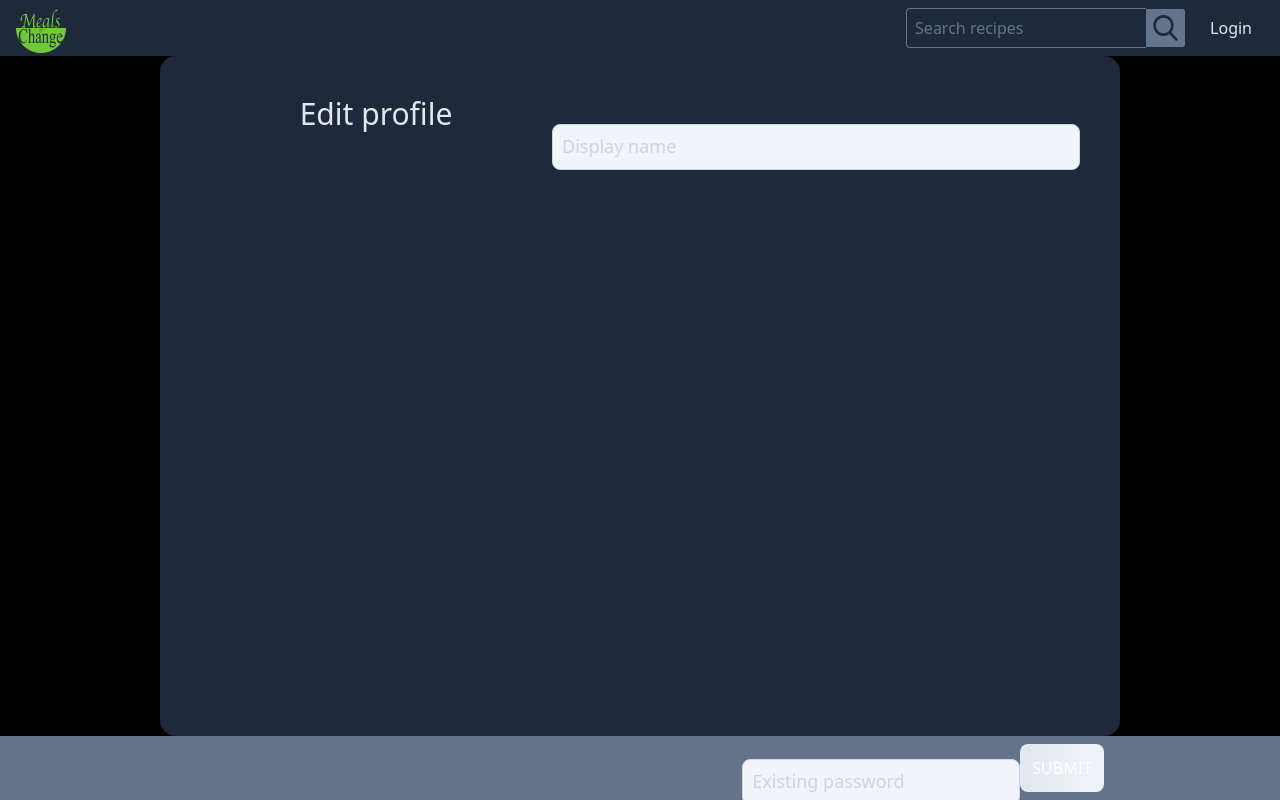
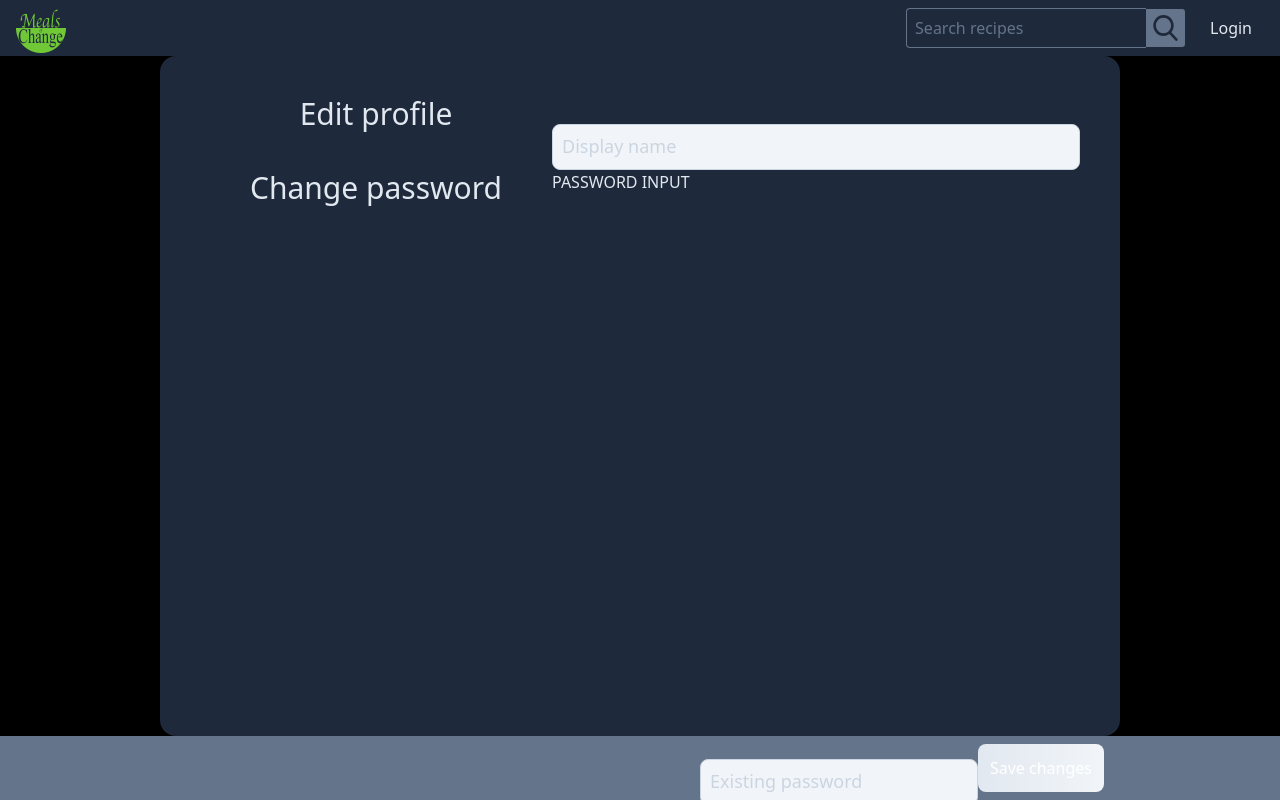
Before and after one commit to jro31/meals-of-change-front-end, a Next.js app: page /account in a window 1280 px wide. Built offline with nearby package versions, Linux system fonts and the light colour scheme; no server answers.

Commit message:
Remove AccountForm component

```diff
--- a/components/pages/account/AccountForm.js
+++ /dev/null
@@ -1,25 +0,0 @@
-import { useEffect } from 'react';
-import { useDispatch, useSelector } from 'react-redux';
-
-import Form from '../../ui/form/Form';
-import DisplayNameInput from './form/DisplayNameInput';
-import { accountFormActions } from '../../../store/account-form';
-
-const AccountForm = props => {
-  const dispatch = useDispatch();
-  const user = useSelector(state => state.loginStatus.user);
-
-  useEffect(() => {
-    if (Object.keys(user).length !== 0) {
-      dispatch(accountFormActions.setEnteredDisplayName(user.display_name));
-    }
-  }, [dispatch, user]);
-
-  return (
-    <Form id='account-form' onSubmit={props.onSubmit}>
-      <DisplayNameInput error={props.error} setError={props.setError} />
-    </Form>
-  );
-};
-
-export default AccountForm;
--- a/components/pages/account/Profile.js
+++ b/components/pages/account/Profile.js
@@ -1,12 +1,13 @@
-import { Fragment, useState } from 'react';
+import { Fragment, useState, useEffect } from 'react';
 import { useDispatch, useSelector } from 'react-redux';
 import Button from '../../ui/Button';
 
 import Heading from '../../ui/text/Heading';
-import AccountForm from './AccountForm';
 import ExistingPasswordInput from './form/ExistingPasswordInput';
 import { loginStatusActions } from '../../../store/login-status';
 import { accountFormActions } from '../../../store/account-form';
+import Form from '../../ui/form/Form';
+import DisplayNameInput from './form/DisplayNameInput';
 
 const Profile = () => {
   const dispatch = useDispatch();
@@ -80,17 +81,35 @@ const Profile = () => {
   const disableButton = () =>
     isSubmitting || !formIsValid() || !enteredExistingPasswordIsValid || !inputsHaveChanged();
 
+  useEffect(() => {
+    if (Object.keys(user).length !== 0) {
+      dispatch(accountFormActions.setEnteredDisplayName(user.display_name));
+    }
+  }, [dispatch, user]);
+
   return (
     <Fragment>
       <div className='flex justify-center fixed top-14 inset-x-0 bottom-14 sm:bottom-16 bg-black -z-10'>
-        <div className='flex basis-full md:basis-11/12 lg:basis-5/6 xl:basis-3/4 2xl:basis-2/3 bg-slate-800 rounded-2xl px-3 md:px-8 lg:px-10 pt-10'>
-          <div className='flex justify-center basis-2/5'>
-            <Heading>Edit profile</Heading>
+        <Form
+          id='account-form'
+          onSubmit={formSubmitHandler}
+          className='flex flex-col basis-full md:basis-11/12 lg:basis-5/6 xl:basis-3/4 2xl:basis-2/3 bg-slate-800 rounded-2xl px-3 md:px-8 lg:px-10 pt-10'
+        >
+          <div className='flex'>
+            <div className='flex justify-center basis-2/5'>
+              <Heading>Edit profile</Heading>
+            </div>
+            <div className='basis-3/5'>
+              <DisplayNameInput error={error} setError={setError} />
+            </div>
           </div>
-          <div className='basis-3/5'>
-            <AccountForm onSubmit={formSubmitHandler} error={error} setError={setError} />
+          <div className='flex'>
+            <div className='flex justify-center basis-2/5'>
+              <Heading>Change password</Heading>
+            </div>
+            <div className='basis-3/5'>PASSWORD INPUT</div>
           </div>
-        </div>
+        </Form>
       </div>
       <div className='flex justify-center items-center fixed bottom-0 w-screen bg-slate-500 h-14 sm:h-16'>
         {/* TODO - Display 'error' (as per the recipe preview page) */}
@@ -98,7 +117,7 @@ const Profile = () => {
           <ExistingPasswordInput error={error} setError={setError} />
           {/* TODO - Handle isSubmitting being true */}
           <Button form='account-form' disabled={disableButton()}>
-            SUBMIT
+            Save changes
           </Button>
         </div>
       </div>
```
